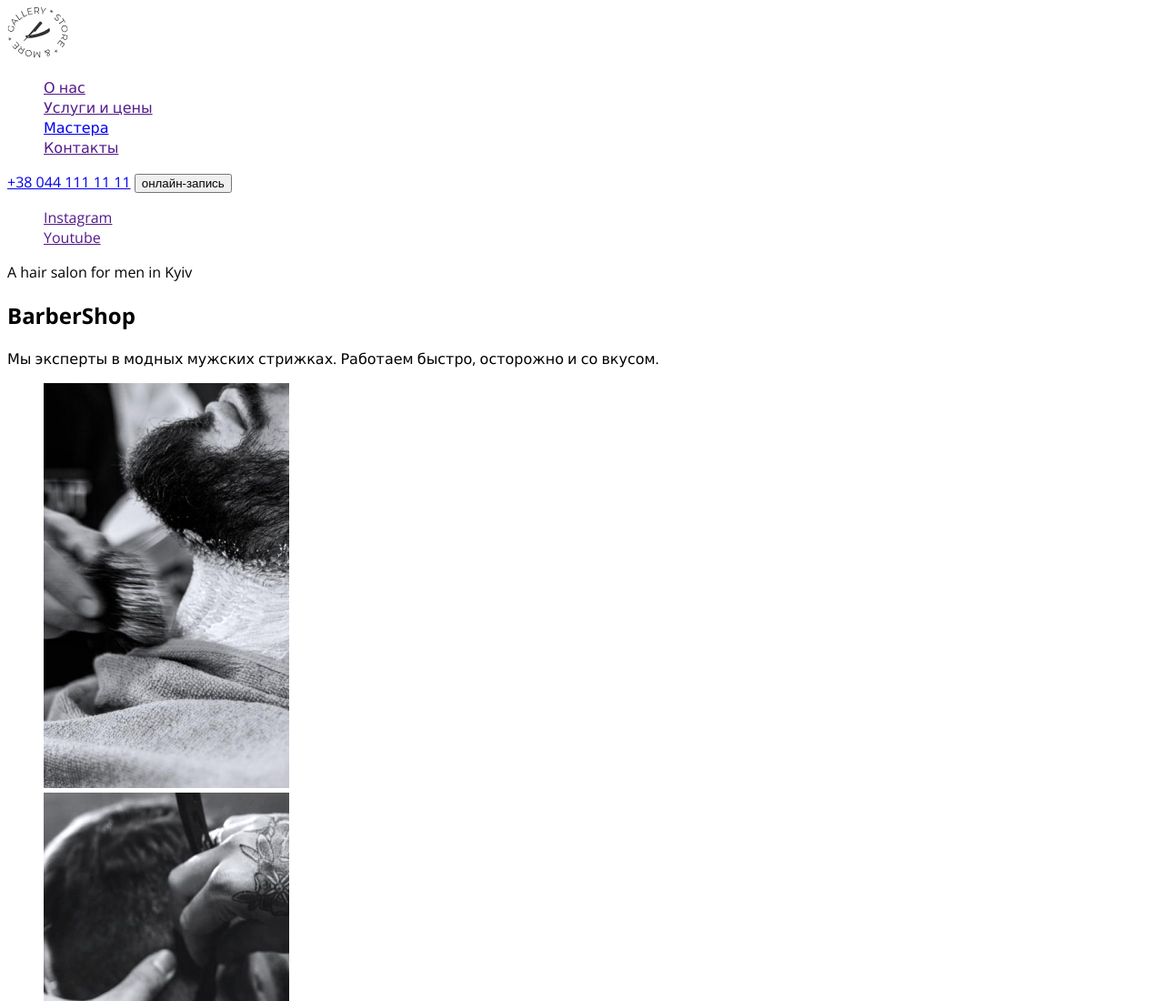
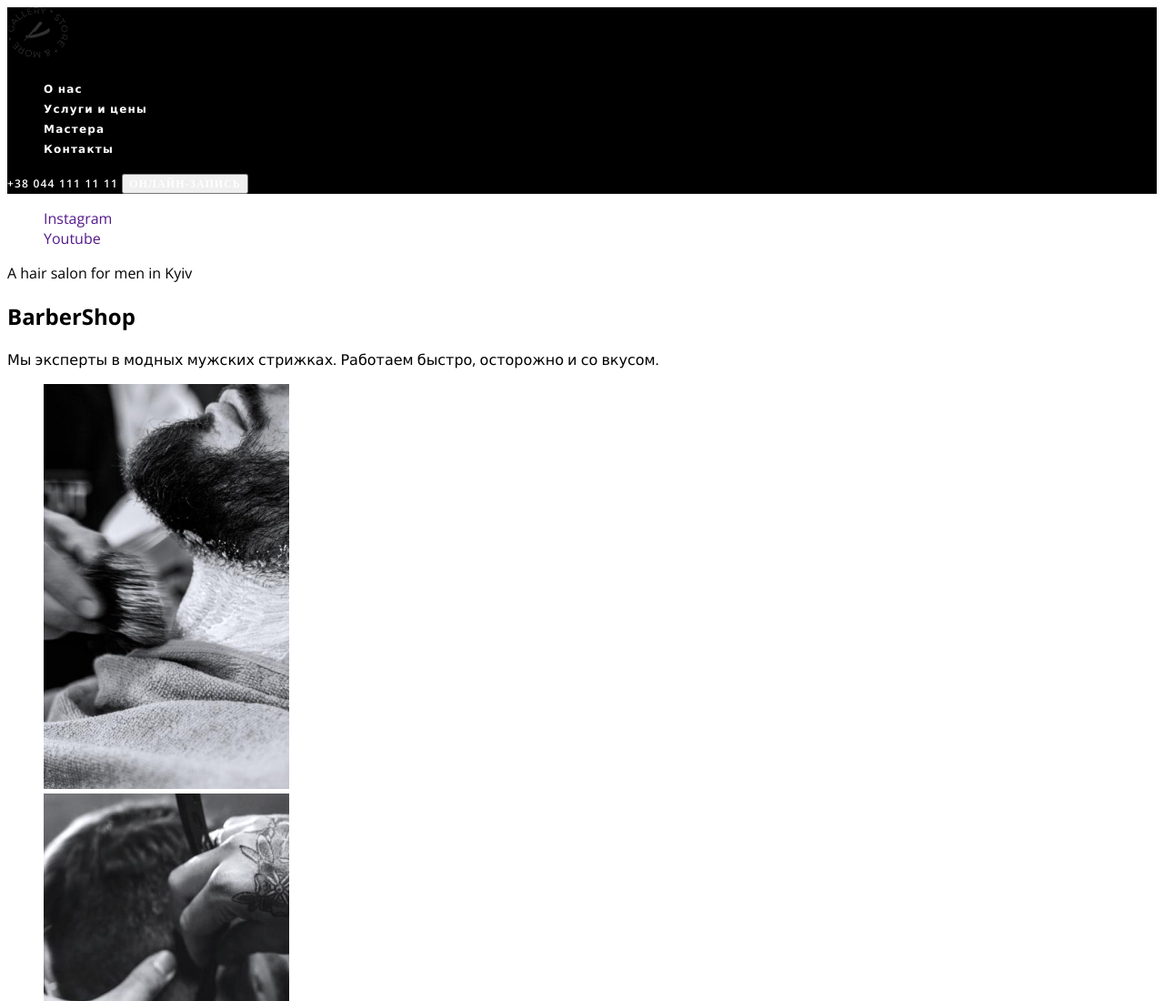
Before and after one commit to lakosti/Barbershop, a plain HTML site: page index.html in a window 1280 px wide. Shown: the top 1100 px of the page at 91% size. Drawn offline with nearby package versions, Linux system fonts and the light colour scheme.

Commit message:
add header style

```diff
--- a/css/style.css
+++ b/css/style.css
@@ -1,6 +1,30 @@
 body {
-    font-family: "Open Sans", Verdana, sans-serif;
+  font-family: 'Open Sans', Verdana, sans-serif;
 }
 .list {
-    list-style: none;
+  list-style: none;
 }
+.link {
+  text-decoration: none;
+}
+.header {
+  background-color: black;
+}
+.header-link,
+.header-tel {
+  font-weight: 600;
+  font-size: 12px;
+  line-height: 1.33;
+  letter-spacing: 0.1em;
+  color: #ffffff;
+}
+
+.header-btn {
+  font-family: 'Open Sans';
+  font-weight: 600;
+  font-size: 12px;
+  line-height: 1.33;
+  letter-spacing: 0.09em;
+  text-transform: uppercase;
+  color: #ffffff;
+}
--- a/index.html
+++ b/index.html
@@ -20,25 +20,25 @@
           <img src="./img/logo.svg" alt="лого" />
         </a>
         <ul class="header-list list">
-          <li class="header-item"><a href="" class="header-link">О нас</a></li>
-          <li class="header-item"><a href="" class="header-link">Услуги и цены</a></li>
-          <li class="header-item"><a href="#masters" class="header-link">Мастера</a></li>
-          <li class="header-item"><a href="" class="header-link">Контакты</a></li>
+          <li class="header-item"><a href="" class="header-link link">О нас</a></li>
+          <li class="header-item"><a href="" class="header-link link">Услуги и цены</a></li>
+          <li class="header-item"><a href="#masters" class="header-link link">Мастера</a></li>
+          <li class="header-item"><a href="" class="header-link link">Контакты</a></li>
         </ul>
       </nav>
-      <a href="tel:+380441111111" class="header-tel">+38 044 111 11 11</a>
+      <a href="tel:+380441111111" class="header-tel link">+38 044 111 11 11</a>
       <button type="button" class="header-btn">онлайн-запись</button>
     </header>
     <main>
       <section class="hero">
         <ul class="hero-list list">
           <li class="hero-item">
-            <a href="" target="_blank" rel="noopener noreferrer nofollow" class="hero-link"
+            <a href="" target="_blank" rel="noopener noreferrer nofollow" class="hero-link link"
               >Instagram</a
             >
           </li>
           <li class="hero-item">
-            <a href="" target="_blank" rel="noopener noreferrer nofollow" class="hero-link"
+            <a href="" target="_blank" rel="noopener noreferrer nofollow" class="hero-link link"
               >Youtube</a
             >
           </li>
```
